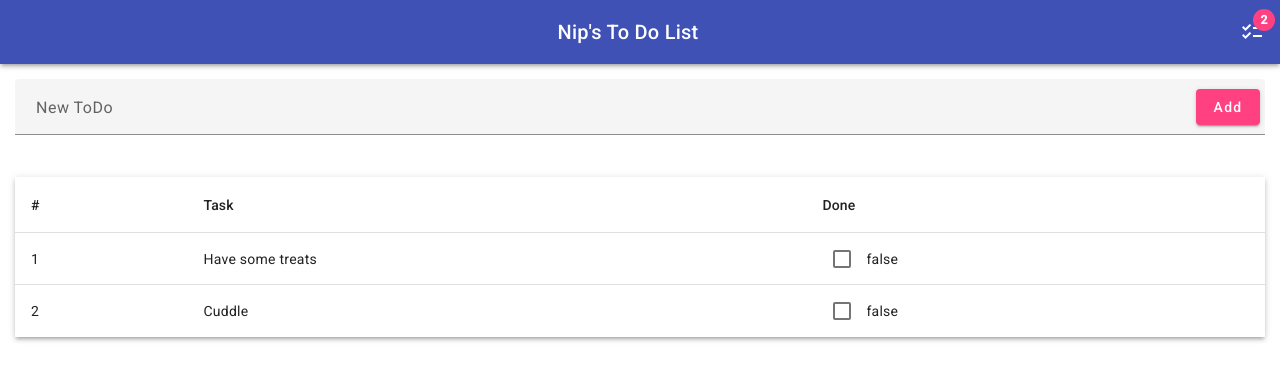
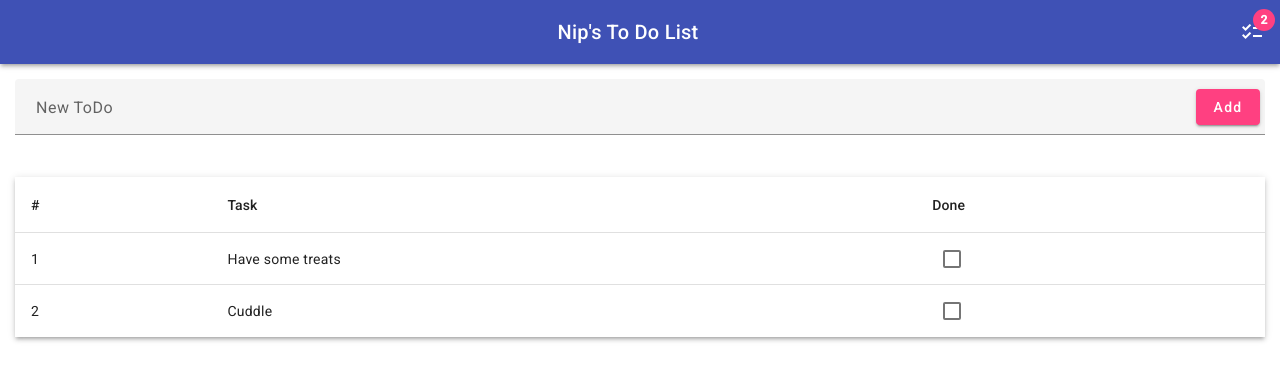
Before and after one commit to hollowmatt/pro-ng, an Angular app in the folder ch2/todo/: page / in a window 1280 px wide. Shown: the top 380 px of the page. Built offline with nearby package versions, Linux system fonts and the light colour scheme.

Commit message:
remove true/false output now

```diff
--- a/ch2/todo/src/app/app.component.html
+++ b/ch2/todo/src/app/app.component.html
@@ -35,7 +35,7 @@
       <th mat-header-cell *matHeaderCellDef>Done</th>
       <td mat-cell *matCellDef="let item">
         <mat-checkbox [(ngModel)]="item.complete" color="primary">
-          {{ item.complete }}
+          <!-- {{ item.complete }} -->
         </mat-checkbox>
       </td>
     </ng-container>
```
